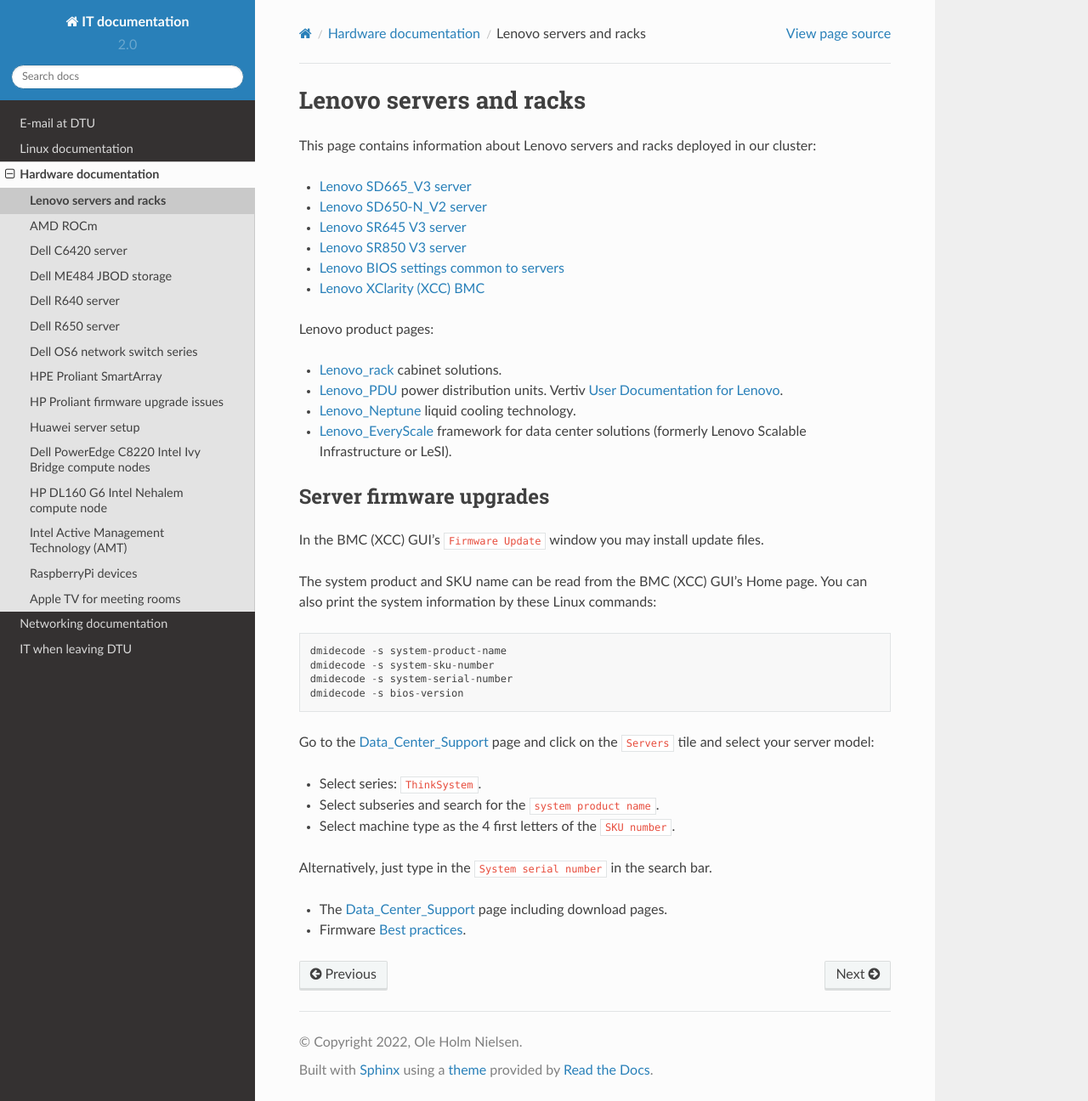
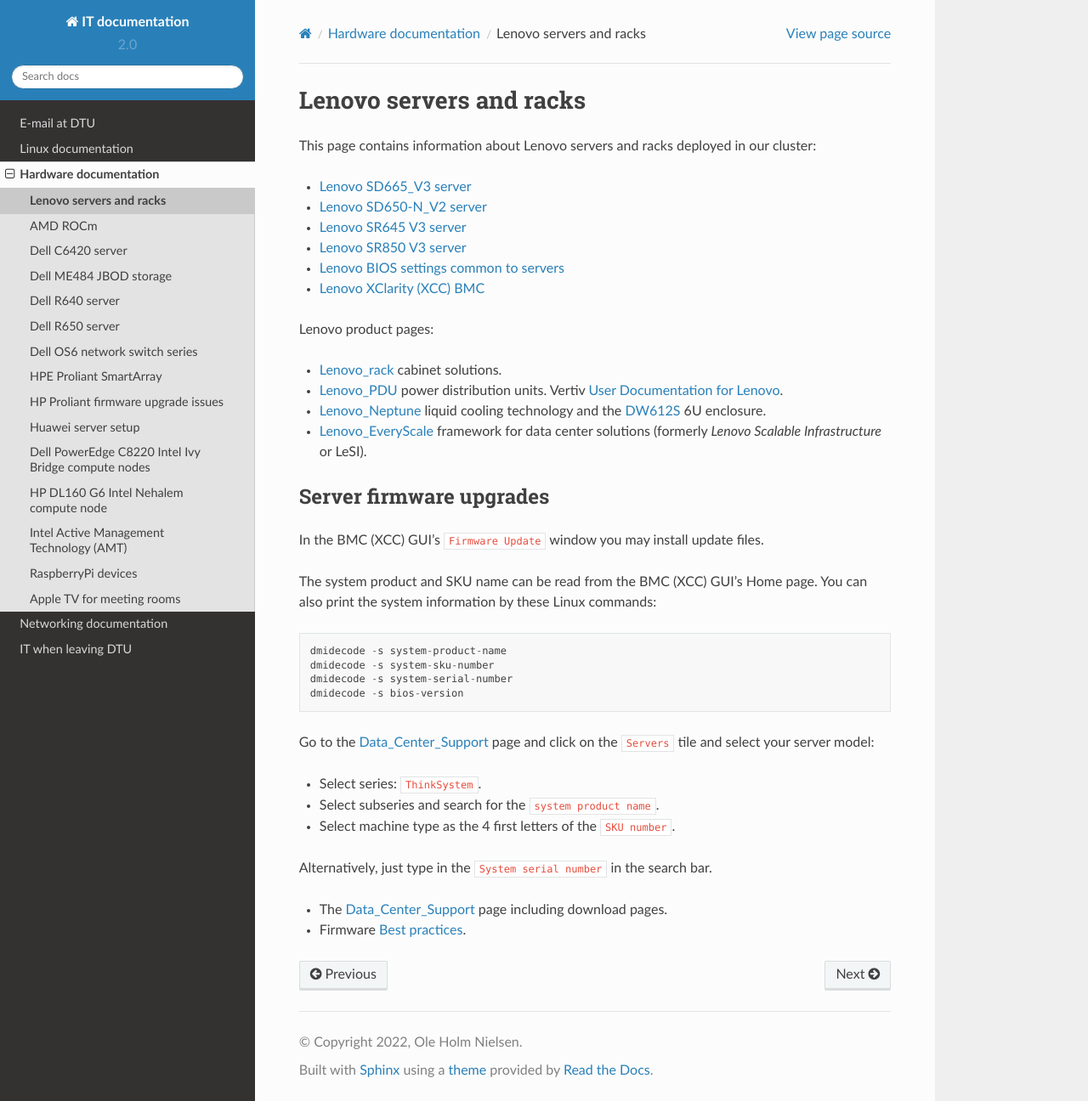
Before and after one commit to OleHolmNielsen/ITwiki, a Sphinx documentation site: the page built from docs/Lenovo_servers_and_racks.rst, in a window 1280 px wide and 1296 px high. Shown: the whole window at 85% size. Built offline with Sphinx 7.4.7 and the Read the Docs theme 2.0.0, drawn with Linux system fonts in a browser that asks for light colours.

Commit message:
Link to DW612S

```diff
--- a/docs/Lenovo_servers_and_racks.rst
+++ b/docs/Lenovo_servers_and_racks.rst
@@ -19,13 +19,14 @@
 * Lenovo_rack_ cabinet solutions.
 * Lenovo_PDU_ power distribution units.
   Vertiv `User Documentation for Lenovo <https://www.vertiv.com/en-us/support/avocent-support-lenovo/>`_.
-* Lenovo_Neptune_ liquid cooling technology.
-* Lenovo_EveryScale_ framework for data center solutions (formerly Lenovo Scalable Infrastructure or LeSI).
+* Lenovo_Neptune_ liquid cooling technology and the DW612S_ 6U enclosure.
+* Lenovo_EveryScale_ framework for data center solutions (formerly *Lenovo Scalable Infrastructure* or LeSI).
 
 .. _Lenovo_rack: https://lenovopress.lenovo.com/lp1287-lenovo-rack-cabinet-reference#availability=Available
 .. _Lenovo_PDU: https://lenovopress.lenovo.com/lp1556-lenovo-1u-switched-monitored-3-phase-pdu
 .. _Lenovo_EveryScale: https://lenovopress.lenovo.com/lp0900-lenovo-everyscale-lesi
 .. _Lenovo_Neptune: https://www.lenovo.com/us/en/servers-storage/neptune/
+.. _DW612S: https://pubs.lenovo.com/dw612s_neptune_enclosure/
 
 Server firmware upgrades
 ==========================
```
